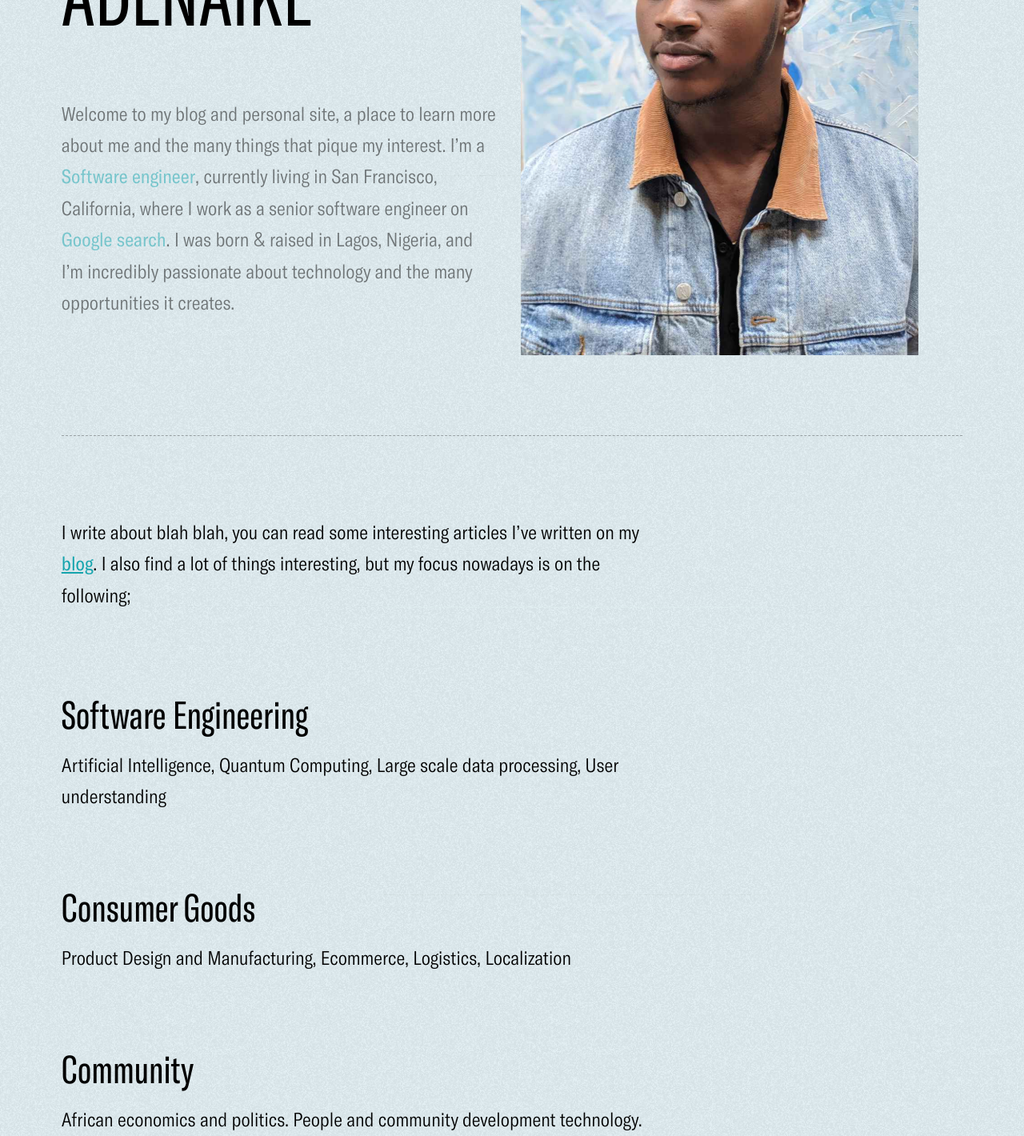
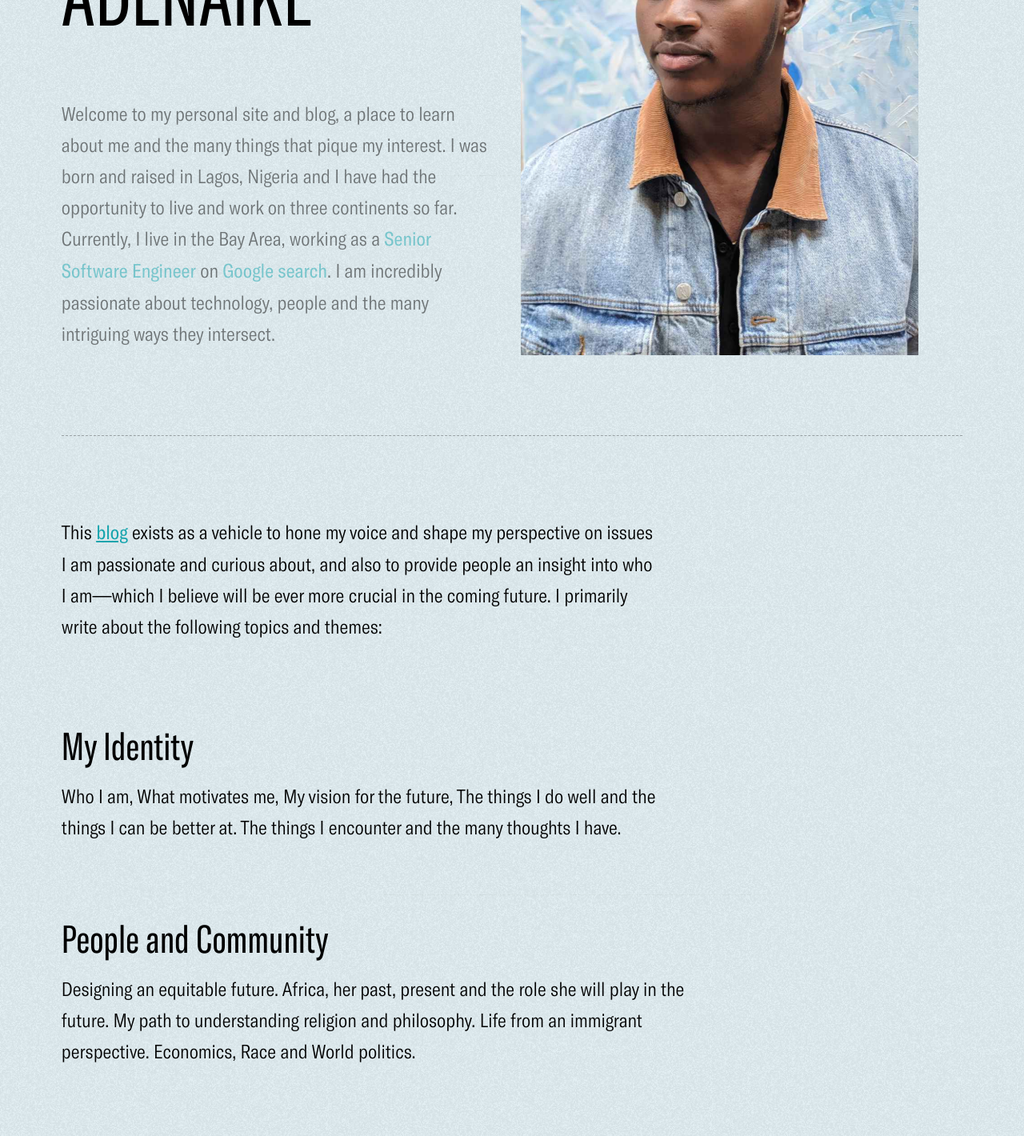
Before and after one commit to muyixs/muyiwa-website, a Nuxt app: page / in a window 1280 px wide. Shown: the part 500-1920 px from the top of the page at 80% size. Built offline with nearby package versions, Linux system fonts and the light colour scheme.

Commit message:
update homepage copy

```diff
--- a/pages/index.vue
+++ b/pages/index.vue
@@ -16,13 +16,15 @@
           </div>
         </h1>
         <p class="u-font-regular">
-          Welcome to my blog and personal site, a place to learn more about me
-          and the many things that pique my interest. I’m a
-          <span class="u-font-highlighted">Software engineer</span>, currently
-          living in San Francisco, California, where I work as a senior software
-          engineer on <span class="u-font-highlighted">Google search</span>. I
-          was born & raised in Lagos, Nigeria, and I’m incredibly passionate
-          about technology and the many opportunities it creates.
+          Welcome to my personal site and blog, a place to learn about me and
+          the many things that pique my interest. I was born and raised in
+          Lagos, Nigeria and I have had the opportunity to live and work on
+          three continents so far. Currently, I live in the Bay Area, working as
+          a
+          <span class="u-font-highlighted">Senior Software Engineer</span> on
+          <span class="u-font-highlighted">Google search</span>. I am incredibly
+          passionate about technology, people and the many intriguing ways they
+          intersect.
         </p>
       </div>
       <a class="c-home__about-scroll" href="#section-interests">Scroll</a>
@@ -38,28 +40,34 @@
     <section id="section-interests" class="c-home__interests">
       <div class="c-home__interests-text">
         <p class="c-home__interests-subtext u-font-regular">
-          I write about blah blah, you can read some interesting articles I’ve
-          written on my <nuxt-link to="/blog">blog</nuxt-link>. I also find a
-          lot of things interesting, but my focus nowadays is on the following;
+          This <nuxt-link to="blog">blog</nuxt-link> exists as a vehicle to hone
+          my voice and shape my perspective on issues I am passionate and
+          curious about, and also to provide people an insight into who I
+          am—which I believe will be ever more crucial in the coming future. I
+          primarily write about the following topics and themes:
         </p>
         <div class="c-home__interests-child">
-          <h2 class="u-font-h2">Software Engineering</h2>
+          <h2 class="u-font-h2">My Identity</h2>
           <p class="u-font-regular">
-            Artificial Intelligence, Quantum Computing, Large scale data
-            processing, User understanding
+            Who I am, What motivates me, My vision for the future, The things I
+            do well and the things I can be better at. The things I encounter
+            and the many thoughts I have.
           </p>
         </div>
         <div class="c-home__interests-child">
-          <h2 class="u-font-h2">Consumer Goods</h2>
+          <h2 class="u-font-h2">People and Community</h2>
           <p class="u-font-regular">
-            Product Design and Manufacturing, Ecommerce, Logistics, Localization
+            Designing an equitable future. Africa, her past, present and the
+            role she will play in the future. My path to understanding religion
+            and philosophy. Life from an immigrant perspective. Economics, Race
+            and World politics.
           </p>
         </div>
         <div class="c-home__interests-child">
-          <h2 class="u-font-h2">Community</h2>
+          <h2 class="u-font-h2">Computer Science</h2>
           <p class="u-font-regular">
-            African economics and politics. People and community development
-            technology.
+            Advancements, technologies, frameworks and languages. Start ups and
+            disruptive thinking. Anecdotes. Personal projects.
           </p>
         </div>
       </div>
@@ -431,7 +439,7 @@ export default {
       $size: 140px;
       position: absolute;
       right: 0;
-      bottom: 100px;
+      top: 515px;
       width: $size;
       height: $size;
       border-radius: 100px;
```
